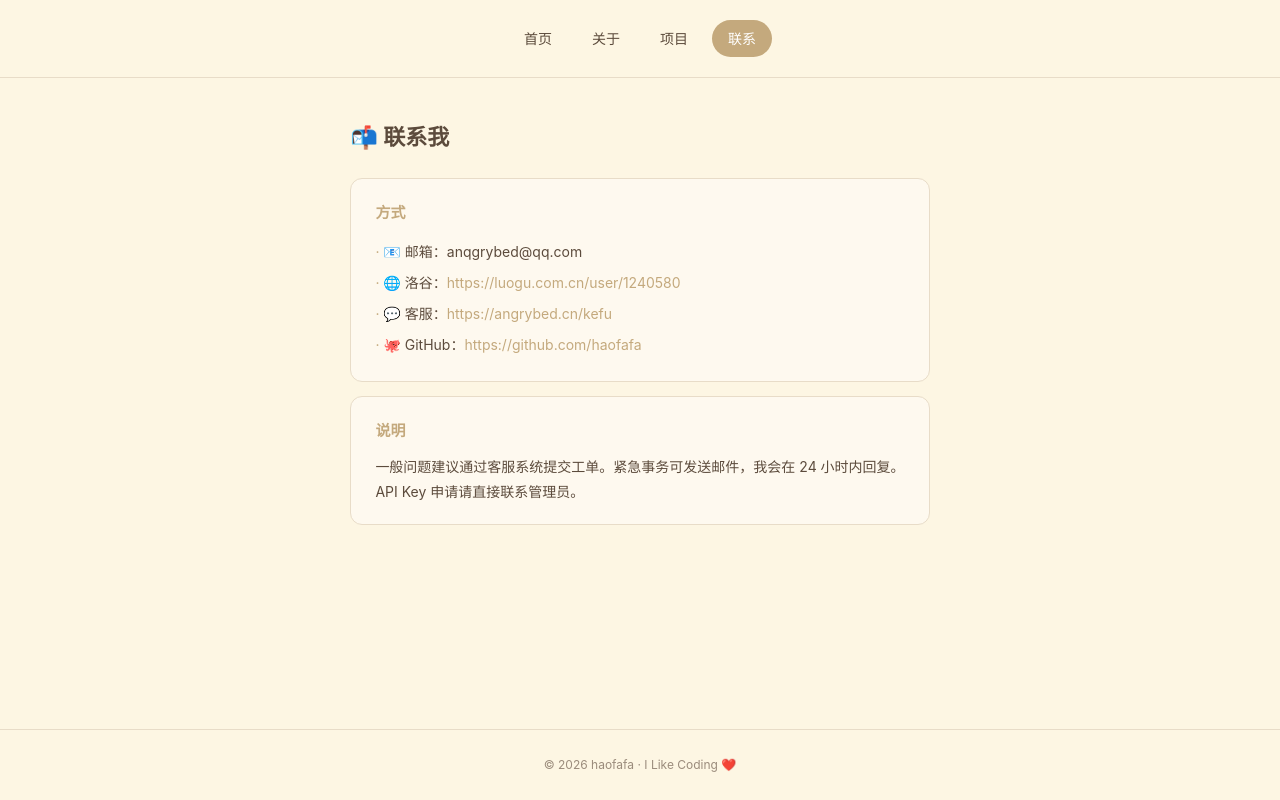
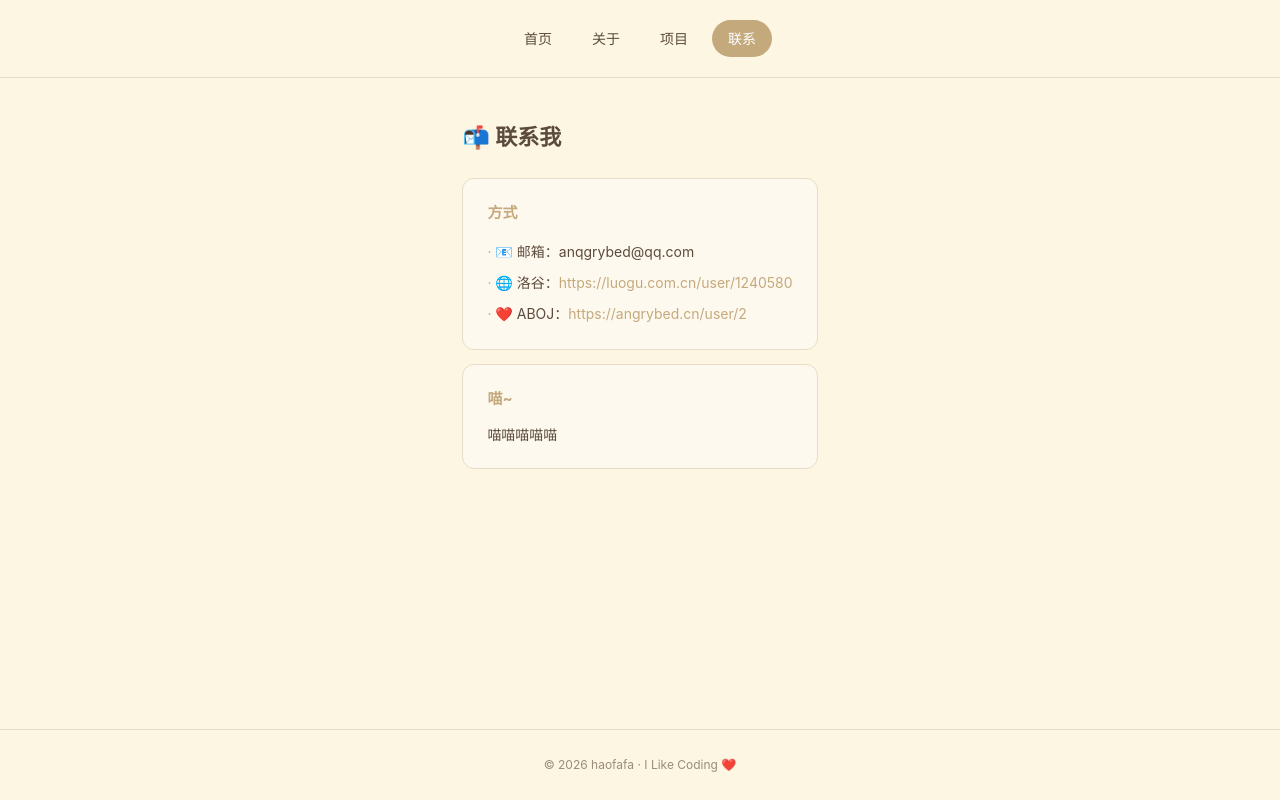
Before and after one commit to haofafa/haofafa.github.io, a plain HTML site: page contact.html in a window 1280 px wide. Drawn offline with Linux system fonts and the light colour scheme.

Commit message:
Update contact.html

```diff
--- a/contact.html
+++ b/contact.html
@@ -20,14 +20,12 @@
             <ul>
                 <li>📧 邮箱：anqgrybed@qq.com</li>
                 <li>🌐 洛谷：<a href="https://www.luogu.com.cn/user/1240580" target="_blank">https://luogu.com.cn/user/1240580</a></li>
-                <li>💬 客服：<a href="https://angrybed.cn/kefu" target="_blank">https://angrybed.cn/kefu</a></li>
-                <li>🐙 GitHub：<a href="https://github.com/haofafa" target="_blank">https://github.com/haofafa</a></li>
+                <li>❤️ ABOJ：<a href="https://angrybed.cn/user/2" target="_blank">https://angrybed.cn/user/2</a></li>
             </ul>
         </div>
         <div class="card">
-            <h2>说明</h2>
-            <p>一般问题建议通过客服系统提交工单。紧急事务可发送邮件，我会在 24 小时内回复。</p>
-            <p>API Key 申请请直接联系管理员。</p>
+            <h2>喵~</h2>
+            <p>喵喵喵喵喵</p>
         </div>
     </div>
     <footer>&copy; 2026 haofafa · I Like Coding ❤️</footer>
```
